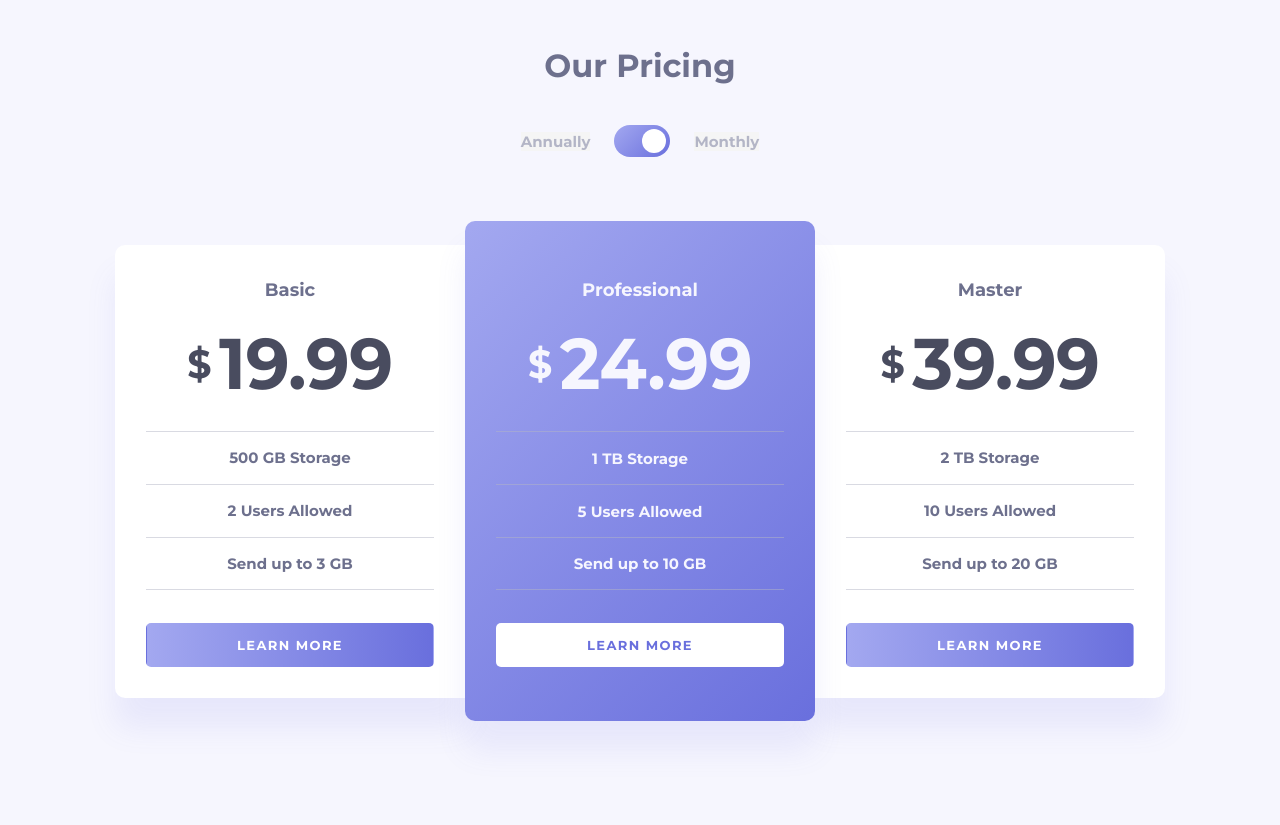
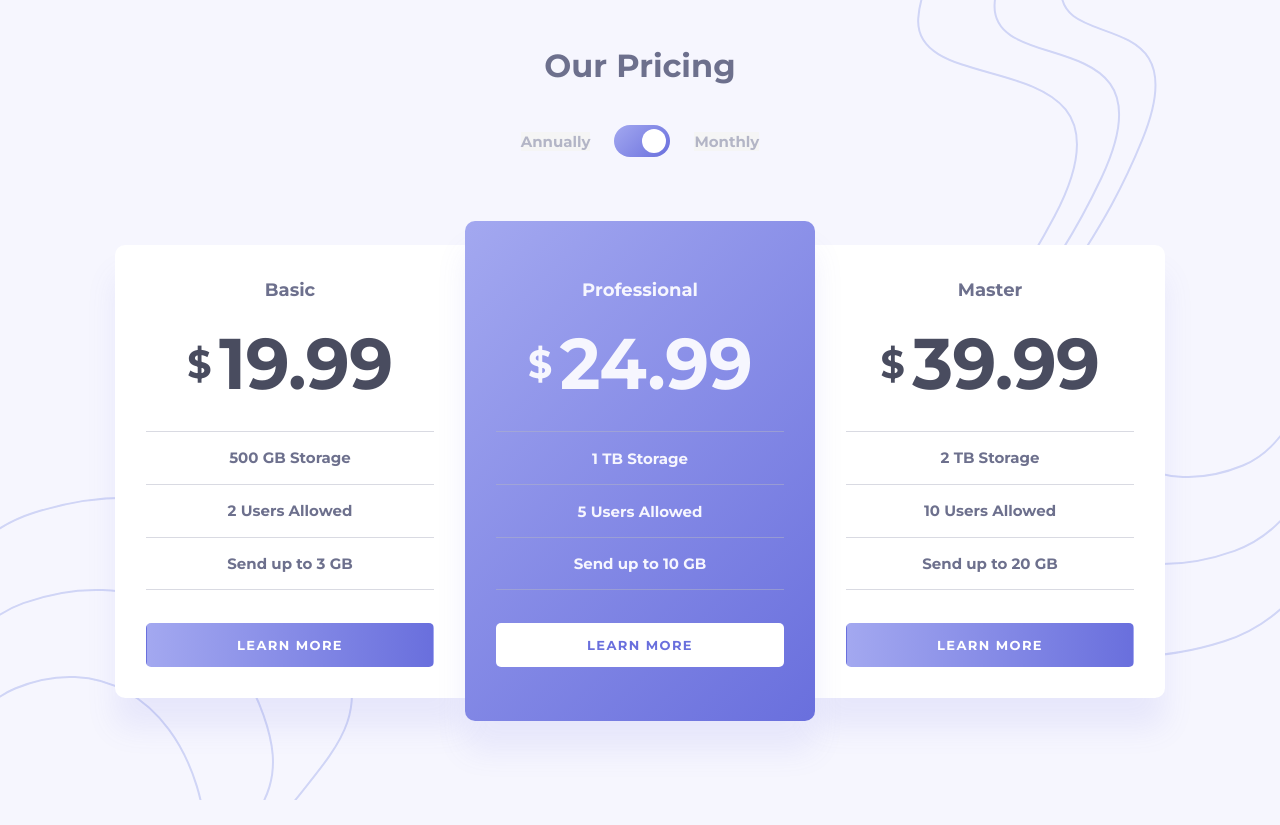
Before and after one commit to kyla42/Pricing-component-with-toggle, a plain HTML site: page index.html in a window 1280 px wide. Drawn offline with Linux system fonts and the light colour scheme.

Commit message:
modified

```diff
--- a/app/scss/style.scss
+++ b/app/scss/style.scss
@@ -4,7 +4,7 @@ main {
     position: relative;
     max-width: 100vw;
     height: 100vh;
-    background-image: url(./images/bg-top.svg);
+    background-image: url(../images/bg-top.svg);
     background-repeat: no-repeat;
     background-position: top right;
 
@@ -19,7 +19,7 @@ main {
         height: 100%;
         bottom: 0;
         left: 0;
-        background-image: url(./images/bg-bottom.svg);
+        background-image: url(../images/bg-bottom.svg);
         background-repeat: no-repeat;
         background-position: bottom left;
         z-index: -1;
```
Also changed, not shown: dist/style.css, 1 other file.
